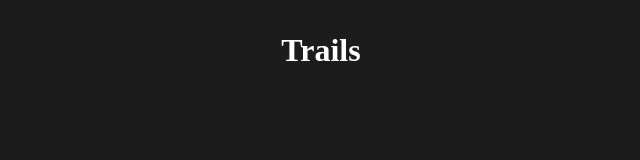
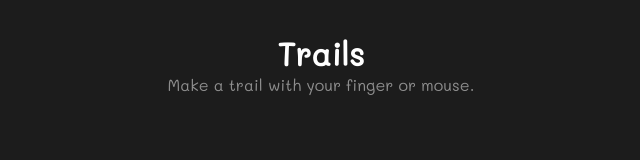
Before and after one commit to sprioleau/trails, a plain HTML site: page index.html in a window 1280 px wide. Shown: the whole page, without its empty margins (319-959 px from the left). Drawn offline with Linux system fonts and the light colour scheme.

Commit message:
💄 Add custom font

```diff
--- a/index.html
+++ b/index.html
@@ -7,9 +7,16 @@
 		<title>Trails</title>
 		<script src="script.js" defer></script>
 		<link rel="stylesheet" href="styles.css" />
+		<meta name="description" content="🖌 Make colorful trails with your finger or mouse" />
+		<link rel="preconnect" href="https://fonts.googleapis.com" />
+		<link rel="preconnect" href="https://fonts.gstatic.com" crossorigin />
+		<link href="https://fonts.googleapis.com/css2?family=Mali&display=swap" rel="stylesheet" />
 	</head>
 	<body>
-		<h1>Trails</h1>
+		<header>
+			<h1>Trails</h1>
+			<p>Make a trail with your finger or mouse.</p>
+		</header>
 		<canvas></canvas>
 	</body>
 </html>
--- a/styles.css
+++ b/styles.css
@@ -13,12 +13,22 @@ body {
 	align-items: center;
 	justify-content: center;
 	overflow: hidden;
+	font-family: Mali, Avenir, sans-serif;
 }
 
-h1 {
+header {
 	position: fixed;
 	top: 2rem;
 	left: 50%;
 	transform: translateX(-50%);
+	display: flex;
+	flex-direction: column;
+	align-items: center;
 	color: white;
+	width: 100%;
+	padding: 0 2rem;
 }
+
+header p {
+	opacity: 0.5;
+}
```
